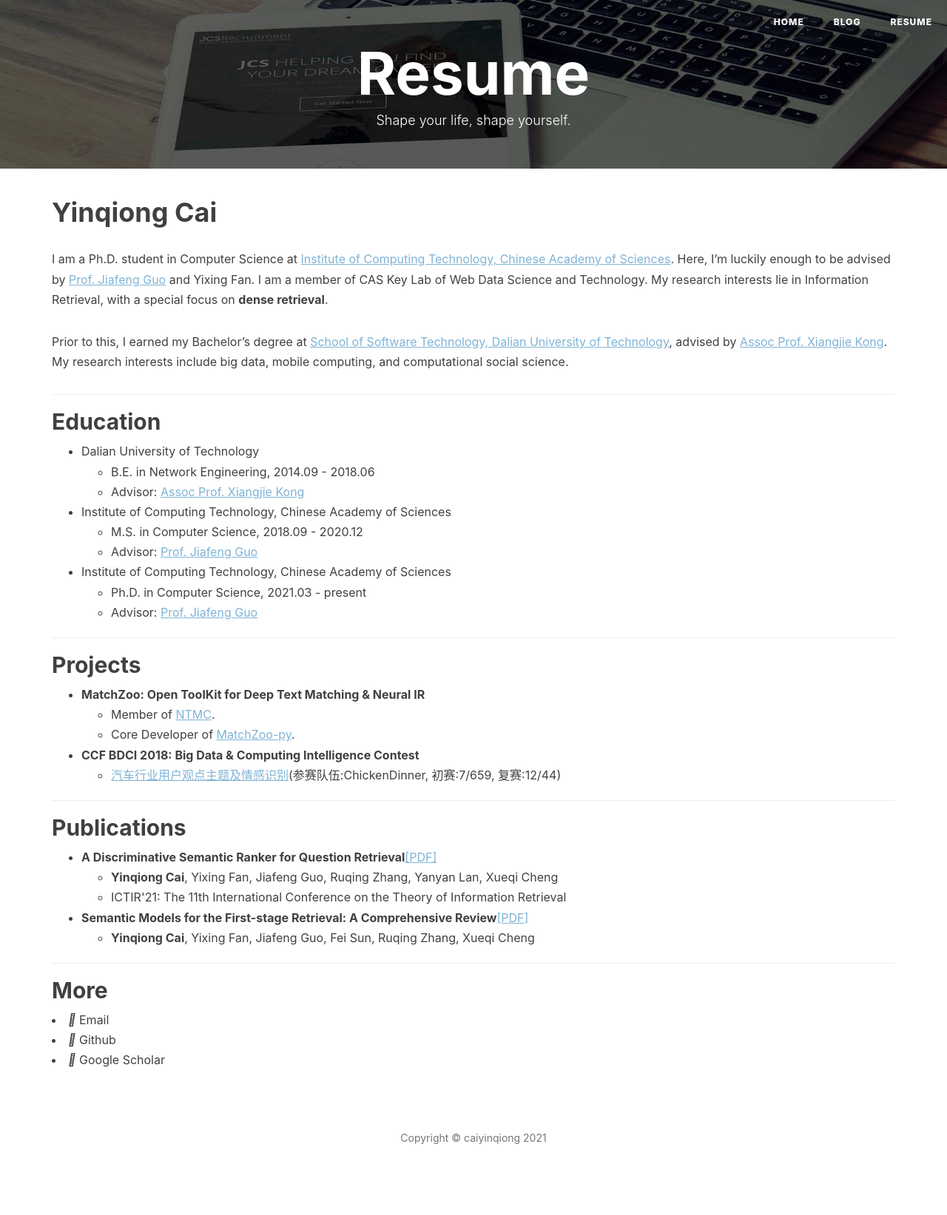
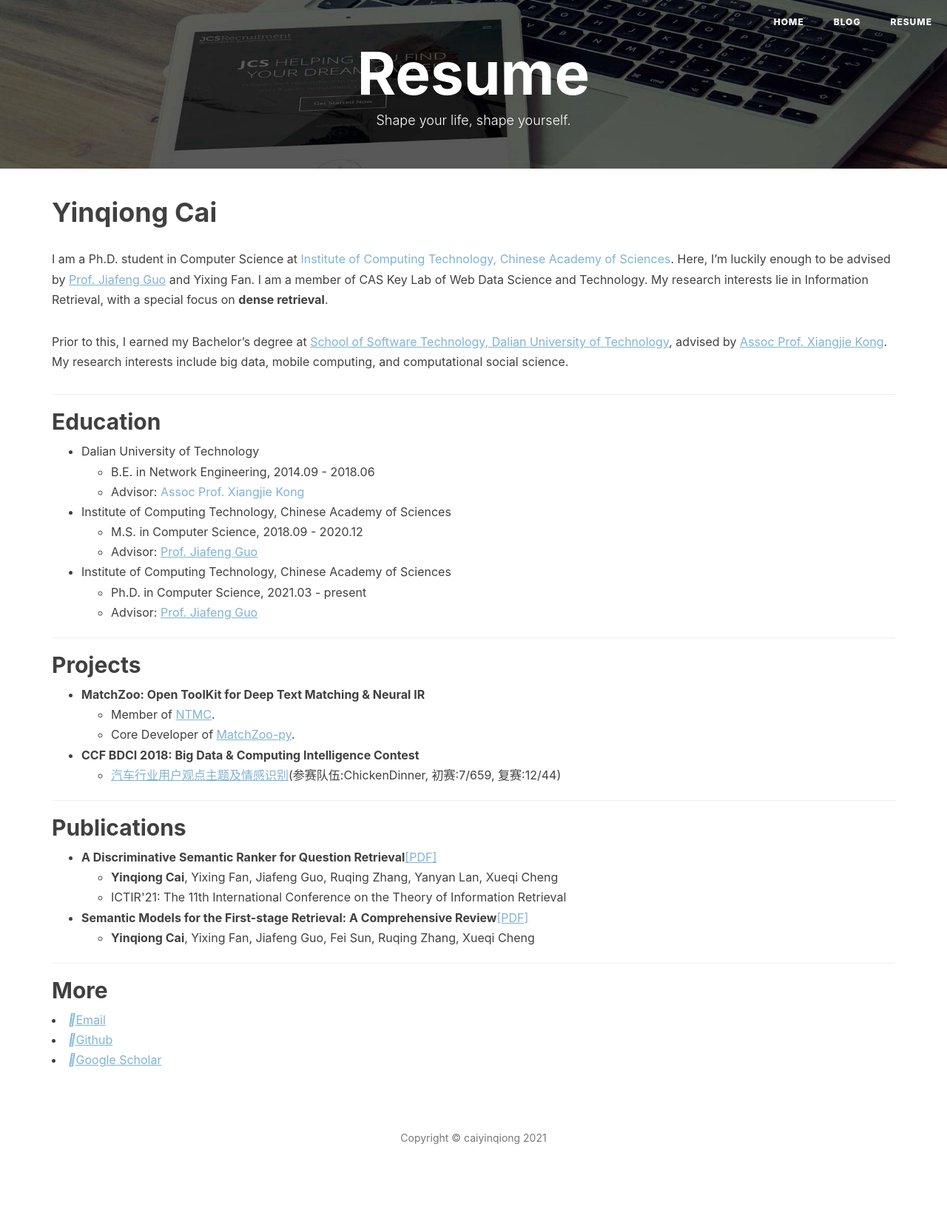
Before and after one commit to caiyinqiong/caiyinqiong.github.io, a Jekyll site: the page built from resume.html, in a window 1280 px wide. Shown: the whole page at 74% size. Built offline with Jekyll 4.4.1, drawn with Linux system fonts in a browser that asks for light colours; nearby versions of some CDN libraries; comment, search, counter and statistics services are not loaded.

Commit message:
Update resume.html

```diff
--- a/resume.html
+++ b/resume.html
@@ -25,7 +25,7 @@ header-img: "img/post-bg-rwd.jpg"
 <div class="container">
 
 <h1>Yinqiong Cai</h1>
-<p> I am a Ph.D. student in Computer Science at <a href="http://www.ict.ac.cn/" style="color:#7FB3D5;text-decoration:underline">Institute of Computing Technology, Chinese Academy of Sciences</a>. Here, I’m luckily enough to be advised by <a href="http://www.bigdatalab.ac.cn/~gjf/" style="color:#7FB3D5;text-decoration:underline">Prof. Jiafeng Guo</a> and Yixing Fan. I am a member of CAS Key Lab of Web Data Science and Technology. My research interests lie in Information Retrieval, with a special focus on <strong>dense retrieval</strong>.</p>
+<p> I am a Ph.D. student in Computer Science at <a href="http://www.ict.ac.cn/" style="color:#7FB3D5">Institute of Computing Technology, Chinese Academy of Sciences</a>. Here, I’m luckily enough to be advised by <a href="http://www.bigdatalab.ac.cn/~gjf/" style="color:#7FB3D5;text-decoration:underline">Prof. Jiafeng Guo</a> and Yixing Fan. I am a member of CAS Key Lab of Web Data Science and Technology. My research interests lie in Information Retrieval, with a special focus on <strong>dense retrieval</strong>.</p>
 <p> Prior to this, I earned my Bachelor’s degree at <a href="https://ssdut.dlut.edu.cn/" style="color:#7FB3D5;text-decoration:underline">School of Software Technology, Dalian University of Technology</a>, advised by <a href="http://thealphalab.org/xjkong/" style="color:#7FB3D5;text-decoration:underline">Assoc Prof. Xiangjie Kong</a>. My research interests include big data, mobile computing, and computational social science.
 
 <section>
@@ -35,7 +35,7 @@ header-img: "img/post-bg-rwd.jpg"
   <li>Dalian University of Technology
     <ul>
       <li>B.E. in Network Engineering, 2014.09 - 2018.06</li>
-      <li>Advisor: <a href="http://thealphalab.org/xjkong/" style="color:#7FB3D5;text-decoration:underline">Assoc Prof. Xiangjie Kong</a></li>
+      <li>Advisor: <a href="http://thealphalab.org/xjkong/" style="color:#7FB3D5">Assoc Prof. Xiangjie Kong</a></li>
     </ul>
   </li>
   <li>Institute of Computing Technology, Chinese Academy of Sciences
@@ -89,9 +89,9 @@ Comprehensive Review</strong><a href="https://arxiv.org/pdf/2103.04831.pdf" styl
 <section>
     <hr>
     <h2>More</h2>
-<li><a href="mailto:caiyinqiong18s@ict.ac.cn"><i class="fas fa-fw fa-envelope" aria-hidden="true"></i> Email</a></li>
-<li><a href="https://github.com/caiyinqiong"><i class="fab fa-fw fa-github" aria-hidden="true"></i> Github</a></li>
-<li><a href="https://scholar.google.com/citations?user=kZCdJZQAAAAJ&hl=zh-CN"><i class="fas fa-fw fa-graduation-cap"></i> Google Scholar</a></li>
+<li><a href="mailto:caiyinqiong18s@ict.ac.cn" style="color:#7FB3D5;text-decoration:underline"><i class="fas fa-fw fa-envelope" aria-hidden="true"></i>Email</a></li>
+<li><a href="https://github.com/caiyinqiong" style="color:#7FB3D5;text-decoration:underline"><i class="fab fa-fw fa-github" aria-hidden="true"></i>Github</a></li>
+<li><a href="https://scholar.google.com/citations?user=kZCdJZQAAAAJ&hl=zh-CN" style="color:#7FB3D5;text-decoration:underline"><i class="fas fa-fw fa-graduation-cap"></i>Google Scholar</a></li>
 </section>
 
 </div>
```
